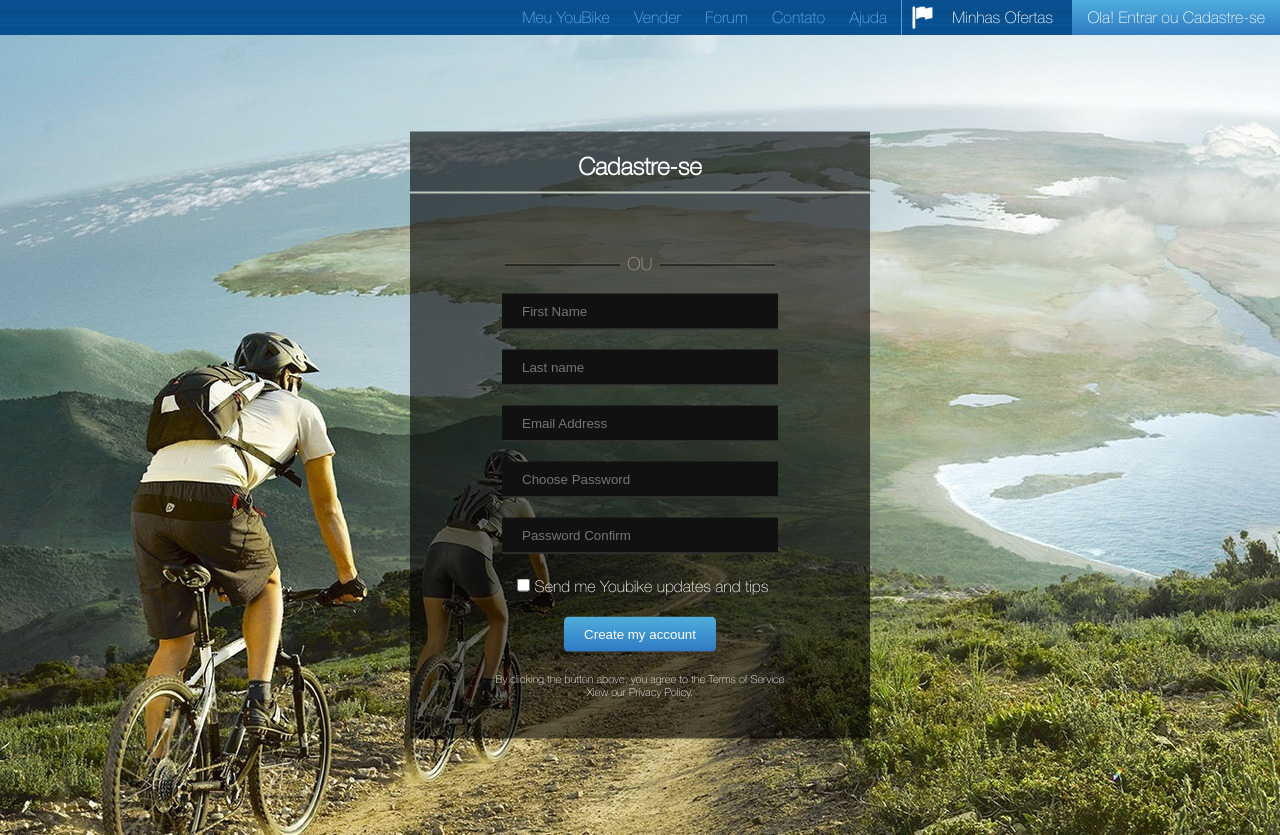
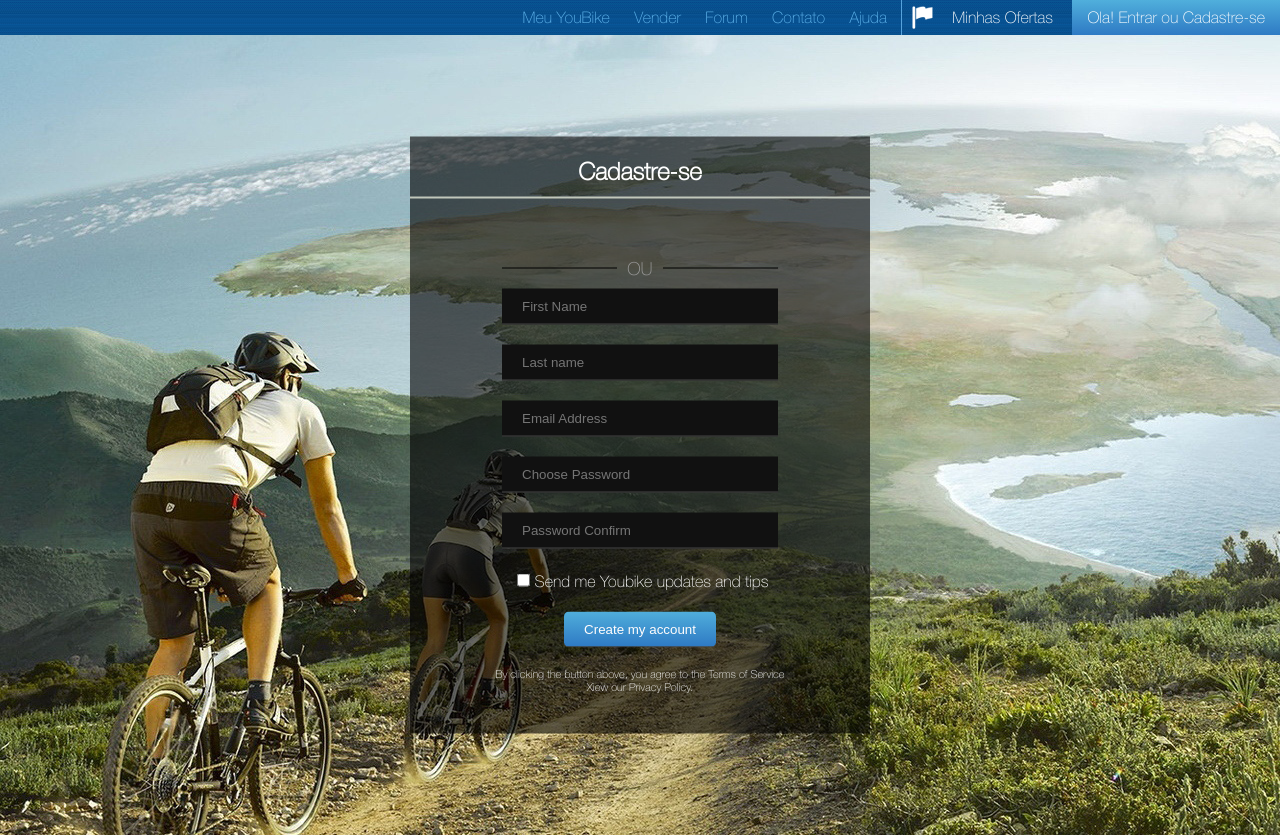
Before and after one commit to KisarevPavel/HTML_05, a plain HTML site: page index.html in a window 1280 px wide. Drawn offline with Linux system fonts and the light colour scheme.

Commit message:
Исправление недочетов 1

```diff
--- a/css/style.css
+++ b/css/style.css
@@ -79,31 +79,7 @@ body {
 	margin:0 0 20px 0;
 	display:inline-block;
 	}
-.form_block p.ou {
-	margin:0 0 20px 0;
-	font-size:18px;
-	color:#999999;
-	text-transform:uppercase;
-	position:relative;
-	}
-.ou::before {
-	content:"";
-	position:absolute;
-	top:50%;
-	width:115px;
-	border-bottom:1px solid #000000;
-	border-top:1px solid #666666;
-	left:95px;
-	}
-.ou::after {
-	content:"";
-	position:absolute;
-	top:50%;
-	width:115px;
-	border-bottom:1px solid #000000;
-	border-top:1px solid #666666;
-	right:95px;
-	}
+
 .form_block {
 	position: absolute;
   	top: 50%;
@@ -127,10 +103,11 @@ body {
 .form_block p {
 	font-size:11px;
 	}
+.form_block form { width:60%; margin:0 auto;}
 .form_block input {
 	display:block;
 	margin:0 auto 20px;
-	width:60%;
+	width:100%;
 	background:#111111;
 	line-height:35px;
 	padding:0 20px;
@@ -166,6 +143,19 @@ body {
 	border-radius: 5px;
 	cursor:pointer;
 	}
+fieldset {
+	border:none;
+	border-top:1px solid #000000;
+	padding:10px 0 0 0;
+	}
+fieldset legend {
+	font-size:18px;
+	color:#999999;
+	text-transform:uppercase;
+	padding:0 10px;
+	}
+
+
 table { width:100%; background:#fff; border-collapse:collapse;}
 table td { border:5px solid black; color:white; padding:28px 0;}
 .red { background:red; color:red;}
--- a/index.html
+++ b/index.html
@@ -34,8 +34,8 @@
         	<h2>Cadastre-se</h2>
 
             <a class="fb" href="#"><img src="css/images/fb.png" alt="" title="" ></a>
-            <p class="ou">ou</p>
             <form method="">
+              <fieldset><legend align="center">OU</legend>
             	<input type="text" name="first-name" placeholder="First Name" required>
                 <input type="text" name="last-name" placeholder="Last name" required>
                 <input type="email" name="email" placeholder="Email Address" required>
@@ -43,6 +43,7 @@
                 <input type="password" name="confirm" placeholder="Password Confirm" required>
                 <label for="check"><input type="checkbox" id="check">Send me Youbike updates and tips</label>
                 <input type="submit" value="Create my account" >
+               </fieldset>
             </form>
             	<p>By clicking the button above, you agree to the Terms of Service<br>Xiew our Privacy Policy.</p>
         </div>
```
